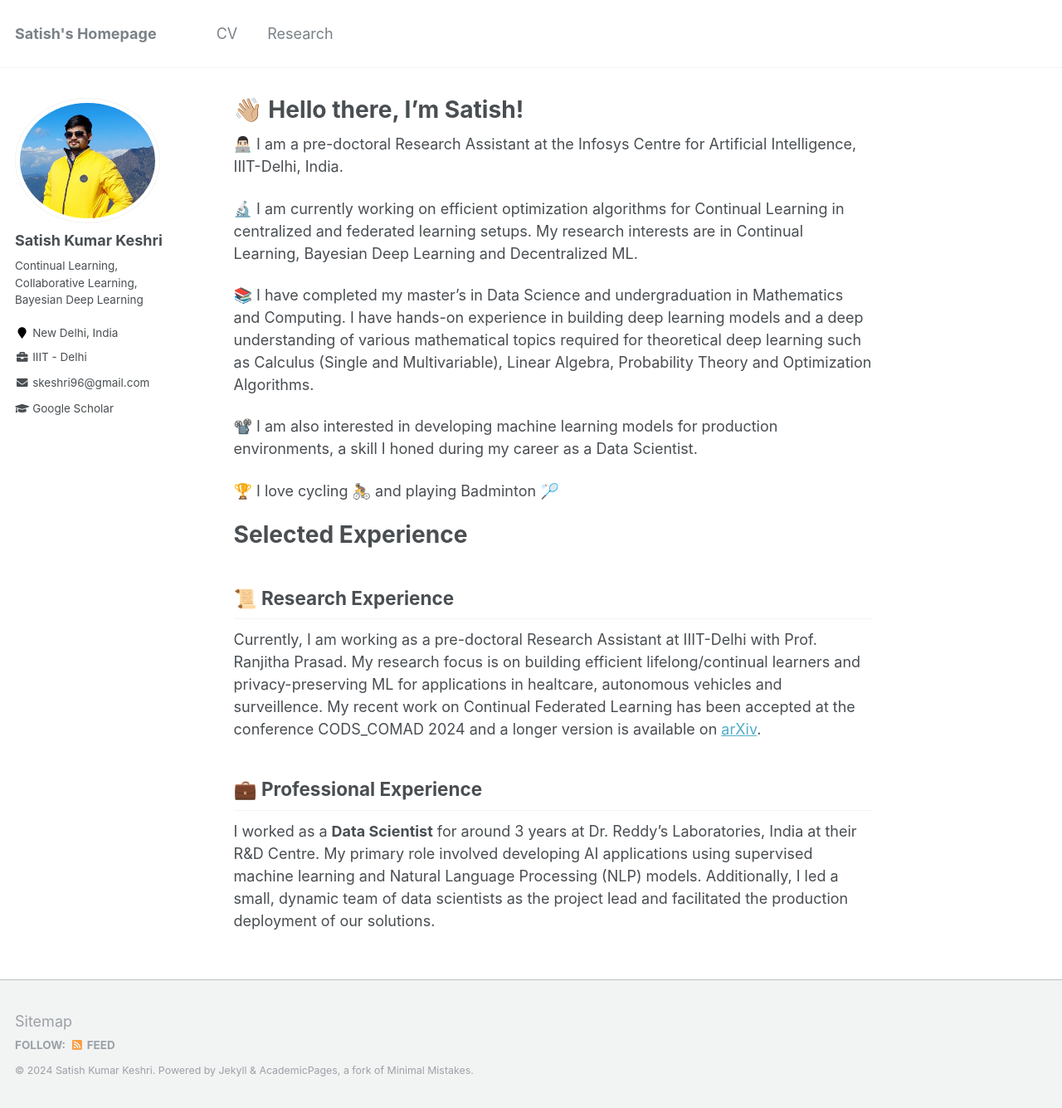
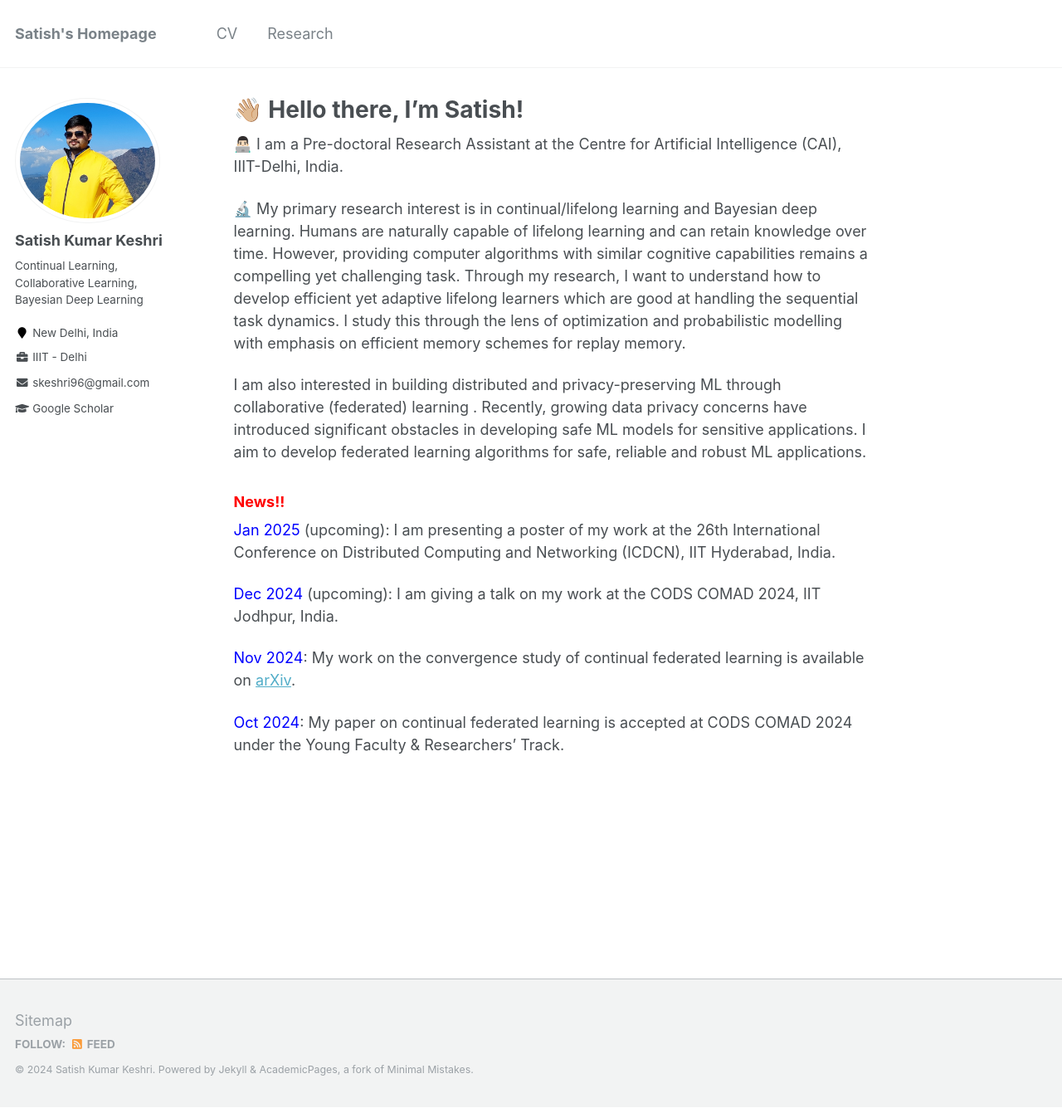
Before and after one commit to SatishKeshri/satishkeshri.github.io, a Jekyll site: the page built from _pages/about.md, in a window 1280 px wide and 1335 px high. Shown: the whole window at 83% size. Built offline with Jekyll 4.4.1, drawn with Linux system fonts in a browser that asks for light colours.

Commit message:
Updated about me page

```diff
--- a/_pages/about.md
+++ b/_pages/about.md
@@ -11,22 +11,38 @@ redirect_from:
 
 
 <!-- [comment] #![Illustration of combining vision and language modalities](/images/image_to_text_vis.png){: .align-right width="300px"} -->
-👨🏻‍💻 I am a pre-doctoral Research Assistant at the Infosys Centre for Artificial Intelligence, IIIT-Delhi, India.
+👨🏻‍💻 I am a Pre-doctoral Research Assistant at the Centre for Artificial Intelligence (CAI), IIIT-Delhi, India.
 
-🔬 I am currently working on efficient optimization algorithms for Continual Learning in centralized and federated learning setups. My research interests are in Continual Learning, Bayesian Deep Learning and Decentralized ML.
+🔬 My primary research interest is in continual/lifelong learning and Bayesian deep learning. Humans are naturally capable of lifelong learning and can retain knowledge over time. However, providing computer algorithms with similar cognitive capabilities remains a compelling yet challenging task. Through my research, I want to understand how to develop efficient yet adaptive lifelong learners which are good at handling the sequential task dynamics. I study this through the lens of optimization and probabilistic modelling with emphasis on efficient memory schemes for replay memory.
 
-📚 I have completed my master's in Data Science and undergraduation in Mathematics and Computing. I have hands-on experience in building deep learning models and a deep understanding of various mathematical topics required for theoretical deep learning such as Calculus (Single and Multivariable), Linear Algebra, Probability Theory and Optimization Algorithms.
+I am also interested in building distributed and privacy-preserving ML through collaborative (federated) learning . Recently, growing data privacy concerns have introduced significant obstacles in developing safe ML models for sensitive applications. I aim to develop federated learning algorithms for safe, reliable and robust ML applications.
+
+### <span style="color:red"> News!!</span>
+<span style="color:blue"> Jan 2025</span> (upcoming): I am presenting a poster of my work at the 26th International Conference on Distributed Computing and Networking (ICDCN), IIT Hyderabad, India.
+
+<span style="color:blue"> Dec 2024</span> (upcoming): I am giving a talk on my work at the CODS COMAD 2024, IIT Jodhpur, India.
+
+<span style="color:blue"> Nov 2024</span>: My work on the convergence study of continual federated learning is available on [arXiv](https://arxiv.org/abs/2411.07959v1).
+
+
+<span style="color:blue"> Oct 2024</span>: My paper on continual federated learning is accepted at CODS COMAD 2024 under the Young Faculty & Researchers' Track.
+
+<!-- 📚 I have completed my master's in Data Science and undergraduation in Mathematics and Computing. I have hands-on experience in building deep learning models and a deep understanding of various mathematical topics required for theoretical deep learning such as Calculus (Single and Multivariable), Linear Algebra, Probability Theory and Optimization Algorithms.
 
 
 📽️ I am also interested in developing machine learning models for production environments, a skill I honed during my career as a Data Scientist.
 
-🏆 I love cycling 🚴 and playing Badminton 🏸
+🏆 I love cycling 🚴 and playing Badminton 🏸 -->
 
-# Selected Experience
+
+
+<!-- # Selected Experience
+
+
 
 ## 📜 Research Experience
-Currently, I am working as a pre-doctoral Research Assistant at IIIT-Delhi with Prof. Ranjitha Prasad. My research focus is on building efficient lifelong/continual learners and privacy-preserving ML for applications in healtcare, autonomous vehicles and surveillence. My recent work on Continual Federated Learning has been accepted at the conference CODS_COMAD 2024 and a longer version is available on [arXiv](https://arxiv.org/abs/2411.07959v1).
+Currently, I am working as a pre-doctoral Research Assistant at IIIT-Delhi with Prof. Ranjitha Prasad. My research focus is on building efficient lifelong/continual learners and privacy-preserving ML for applications in healtcare, autonomous vehicles and surveillence. My recent work on Continual Federated Learning has been accepted at the conference CODS COMAD 2024 and a longer version is available on [arXiv](https://arxiv.org/abs/2411.07959v1). -->
 
 
-## 💼 Professional Experience
-I worked as a **Data Scientist** for around 3 years at Dr. Reddy's Laboratories, India at their R&D Centre. My primary role involved developing AI applications using supervised machine learning and Natural Language Processing (NLP) models. Additionally, I led a small, dynamic team of data scientists as the project lead and facilitated the production deployment of our solutions.
+<!-- ## 💼 Professional Experience
+I worked as a **Data Scientist** for around 3 years at Dr. Reddy's Laboratories, India at their R&D Centre. My primary role involved developing AI applications using supervised machine learning and Natural Language Processing (NLP) models. Additionally, I led a small, dynamic team of data scientists as the project lead and facilitated the production deployment of our solutions. -->
```
